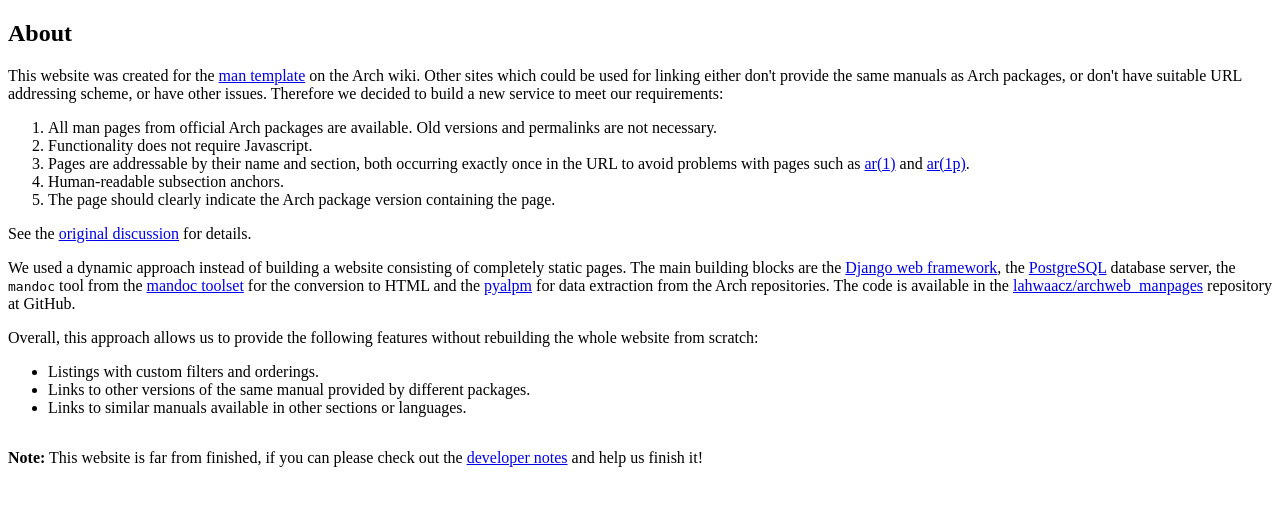
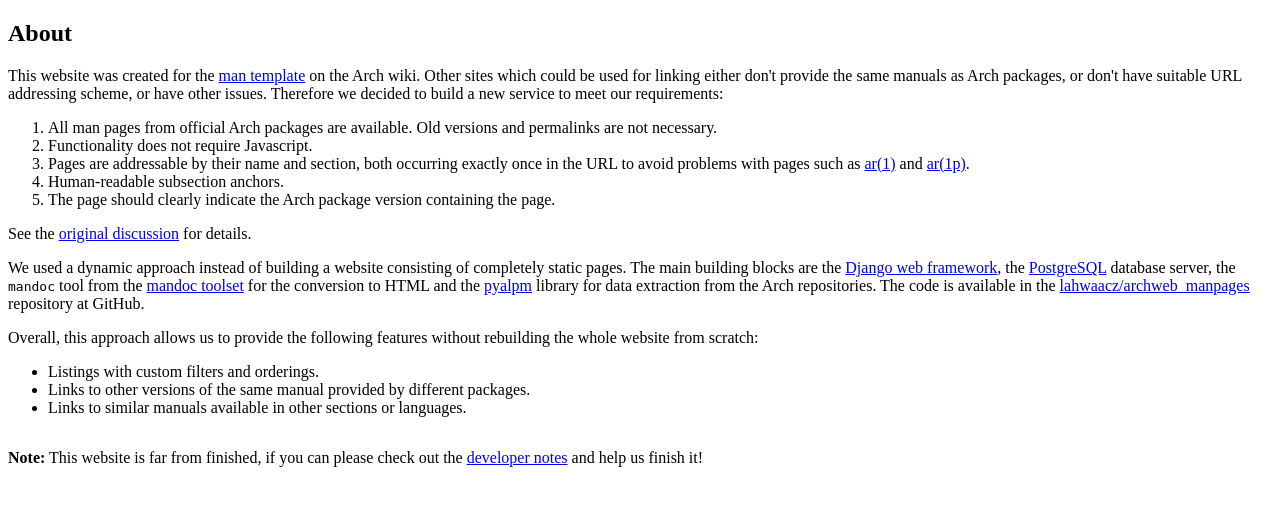
Before and after one commit to archlinux/archmanweb, a Django app: template archweb_manpages/templates/about.html in a window 1280 px wide. Shown: the part 32-538 px from the top of the page. Run offline with Django 3.2, Linux system fonts and the light colour scheme; the template is opened without the code that fills it, so the values that code supplies are empty; parts of the project's set-up code (start-up, migrations or seed data) failed here and were passed over.

Commit message:
fix typo

```diff
--- a/archweb_manpages/templates/about.html
+++ b/archweb_manpages/templates/about.html
@@ -31,7 +31,7 @@
     building blocks are the <a href="https://www.djangoproject.com/">Django web framework</a>, the
     <a href="https://www.postgresql.org/">PostgreSQL</a> database server, the <code>mandoc</code> tool from
     the <a href="http://mdocml.bsd.lv/">mandoc toolset</a> for the conversion to HTML and the
-    <a href="https://github.com/archlinux/pyalpm">pyalpm</a> for data extraction from the Arch repositories.
+    <a href="https://github.com/archlinux/pyalpm">pyalpm</a> library for data extraction from the Arch repositories.
     The code is available in the <a href="https://github.com/lahwaacz/archweb_manpages">lahwaacz/archweb_manpages</a>
     repository at GitHub.
 </p>
```
